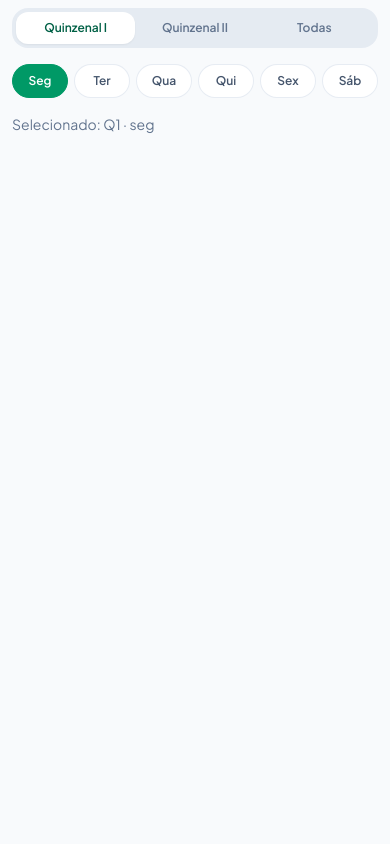
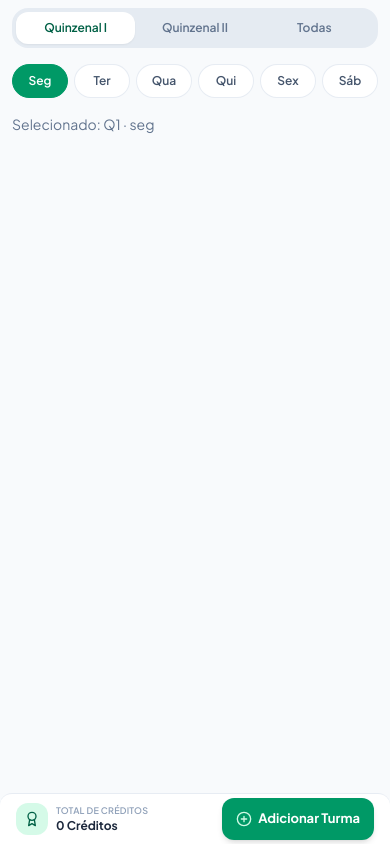
Before and after one commit to LPac1n1/ufabc-hub, a Next.js app: page / in a window 390 px wide. Built offline with nearby package versions, Linux system fonts and the light colour scheme.

Commit message:
feat: add bottom bar with total credits
- add MenuInferior component with total credits and "Adicionar Turma" button
- add native SVG icons in components/icones.tsx
- add formatarCreditos helper for singular and plural
- render the bottom bar in MontadorMobile

```diff
--- /dev/null
+++ b/components/icones.tsx
@@ -0,0 +1,38 @@
+import type { ComponentProps } from "react";
+
+type IconeProps = ComponentProps<"svg">;
+
+function Icone({ children, ...props }: IconeProps) {
+  return (
+    <svg
+      viewBox="0 0 24 24"
+      fill="none"
+      stroke="currentColor"
+      strokeWidth={2}
+      strokeLinecap="round"
+      strokeLinejoin="round"
+      aria-hidden="true"
+      {...props}
+    >
+      {children}
+    </svg>
+  );
+}
+
+export function IconeCreditos(props: IconeProps) {
+  return (
+    <Icone {...props}>
+      <circle cx="12" cy="8" r="6" />
+      <path d="M8.5 12.9 7 22l5-3 5 3-1.5-9.1" />
+    </Icone>
+  );
+}
+
+export function IconeAdicionar(props: IconeProps) {
+  return (
+    <Icone {...props}>
+      <circle cx="12" cy="12" r="10" />
+      <path d="M8 12h8M12 8v8" />
+    </Icone>
+  );
+}
--- /dev/null
+++ b/components/montador/menu-inferior.tsx
@@ -0,0 +1,44 @@
+"use client";
+
+import { IconeAdicionar, IconeCreditos } from "@/components/icones";
+import { formatarCreditos } from "@/lib/montador/formatar";
+
+type MenuInferiorProps = {
+  totalCreditos: number;
+  onAdicionarTurma: () => void;
+};
+
+export function MenuInferior({
+  totalCreditos,
+  onAdicionarTurma,
+}: MenuInferiorProps) {
+  return (
+    <div className="fixed inset-x-0 bottom-0 z-10 rounded-t-xl border-t border-slate-200/80 bg-white/95 backdrop-blur">
+      <div className="mx-auto flex max-w-md items-center justify-between gap-3 px-4 py-1">
+        <div className="flex min-w-0 items-center gap-2">
+          <span className="grid size-8 shrink-0 place-items-center rounded-xl bg-emerald-100/90 text-emerald-800">
+            <IconeCreditos className="size-4" />
+          </span>
+
+          <p aria-live="polite" aria-atomic="true" className="flex min-w-0 flex-col">
+            <span className="text-[9px] font-semibold tracking-wide text-slate-400 uppercase">
+              Total de créditos
+            </span>
+            <span className="text-xs font-bold text-slate-800">
+              {formatarCreditos(totalCreditos)}
+            </span>
+          </p>
+        </div>
+
+        <button
+          type="button"
+          onClick={onAdicionarTurma}
+          className="flex h-10.5 shrink-0 cursor-pointer items-center gap-1.5 rounded-xl bg-emerald-600 px-3.5 text-[13px] font-bold whitespace-nowrap text-white shadow-md transition hover:bg-emerald-700 focus-visible:outline-2 focus-visible:outline-offset-2 focus-visible:outline-emerald-600 motion-reduce:transition-none"
+        >
+          <IconeAdicionar className="size-4 text-emerald-100" />
+          Adicionar Turma
+        </button>
+      </div>
+    </div>
+  );
+}
--- a/components/montador/montador-mobile.tsx
+++ b/components/montador/montador-mobile.tsx
@@ -3,20 +3,32 @@
 import { useState } from "react";
 import { FiltroDiaSemana } from "@/components/montador/filtro-dia-semana";
 import { FiltroQuinzena } from "@/components/montador/filtro-quinzena";
+import { MenuInferior } from "@/components/montador/menu-inferior";
 import type { DiaSemana, Quinzena } from "@/lib/montador/tipos";
 
 export function MontadorMobile() {
   const [quinzena, setQuinzena] = useState<Quinzena>("Q1");
   const [dia, setDia] = useState<DiaSemana>("seg");
 
+  const totalCreditos = 0;
+
+  function abrirDisciplinasOfertadas() {
+    // Será ligado à tela "Disciplinas Ofertadas" quando ela existir.
+  }
+
   return (
-    <div className="flex flex-col gap-4">
+    <div className="flex flex-col gap-4 pb-20">
       <FiltroQuinzena value={quinzena} onChange={setQuinzena} />
       <FiltroDiaSemana value={dia} onChange={setDia} />
 
       <p className="text-sm text-slate-500">
         Selecionado: {quinzena} · {dia}
       </p>
+
+      <MenuInferior
+        totalCreditos={totalCreditos}
+        onAdicionarTurma={abrirDisciplinasOfertadas}
+      />
     </div>
   );
 }
--- /dev/null
+++ b/lib/montador/formatar.ts
@@ -0,0 +1,3 @@
+export function formatarCreditos(creditos: number) {
+  return `${creditos} ${creditos === 1 ? "Crédito" : "Créditos"}`;
+}
```
